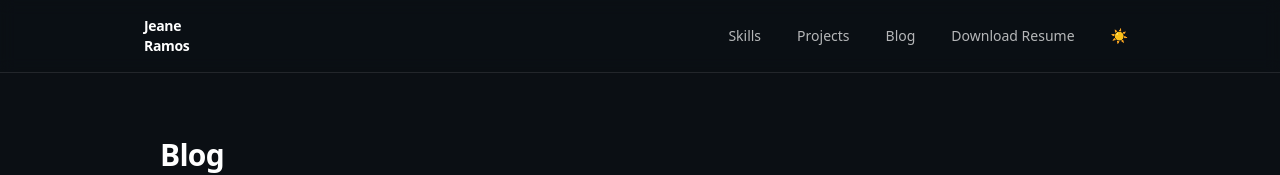
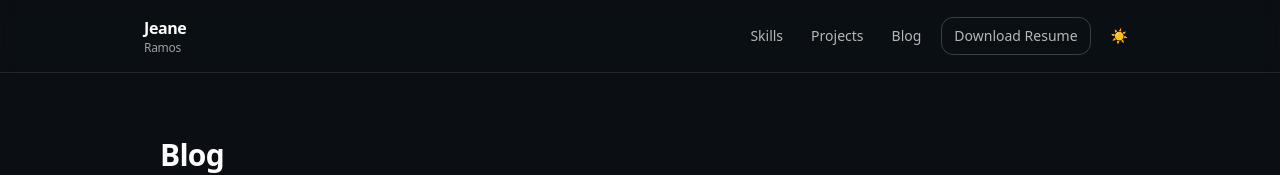
Before and after one commit to jeanbeanie/jeane.dev, a Next.js app: page /blog in a window 1280 px wide. Shown: the top 175 px of the page. Built offline with nearby package versions, Linux system fonts and the light colour scheme.

Commit message:
improve nav styling, resume button border, name logo, etc

```diff
--- a/src/components/Layout.tsx
+++ b/src/components/Layout.tsx
@@ -7,16 +7,16 @@ export default function Layout({ children }: { children: React.ReactNode }) {
         <header className = "sticky top-0 z-50 backdrop-blur border-b border-foreground/10 bg-background/80">
             <div className="container-page flex items-center justify-between py-4">
                 <a href="/" className="leading-tight">
-                    <div className="text-sm font-semibold tracking-tight">Jeane</div>
-                    <div className="text-sm font-semibold tracking-tight">Ramos</div>
+                    <div className="text-base font-semibold tracking-tight">Jeane</div>
+                    <div className="text-xs tracking-tight text-foreground/60">Ramos</div>
                 </a>
 
-                <nav className="hidden items-center gap-5 text-sm md:flex">
+                <nav className="hidden items-center gap-3 text-sm md:flex">
                     <a className="px-2 text-foreground/70 hover:text-foreground" href="/#skills">Skills</a>
                     <a className="px-2 text-foreground/70 hover:text-foreground" href="/#projects">Projects</a>
                     <a className="px-2 text-foreground/70 hover:text-foreground" href="/blog">Blog</a>
 
-                    <a className="px-2 text-foreground/70 hover:text-foreground" href="#" title="PDF Resume">
+                    <a className="px-3 py-2 border rounded-xl border-foreground/20 text-foreground/70 hover:text-foreground" href="#" title="PDF Resume">
                         Download Resume
                     </a>
 
--- a/src/pages/blog/index.tsx
+++ b/src/pages/blog/index.tsx
@@ -1,3 +1,6 @@
+// BLOG INDEX
+// src/pages/blog/index.tsx
+
 import { getAllPosts } from '@/lib/posts';
 import Head from 'next/head';
 import Link from 'next/link';
--- a/src/pages/index.tsx
+++ b/src/pages/index.tsx
@@ -1,4 +1,5 @@
-
+// HOMEPAGE
+// src/pages/index.tsx
 
 export default function Home() {
     return (
```
